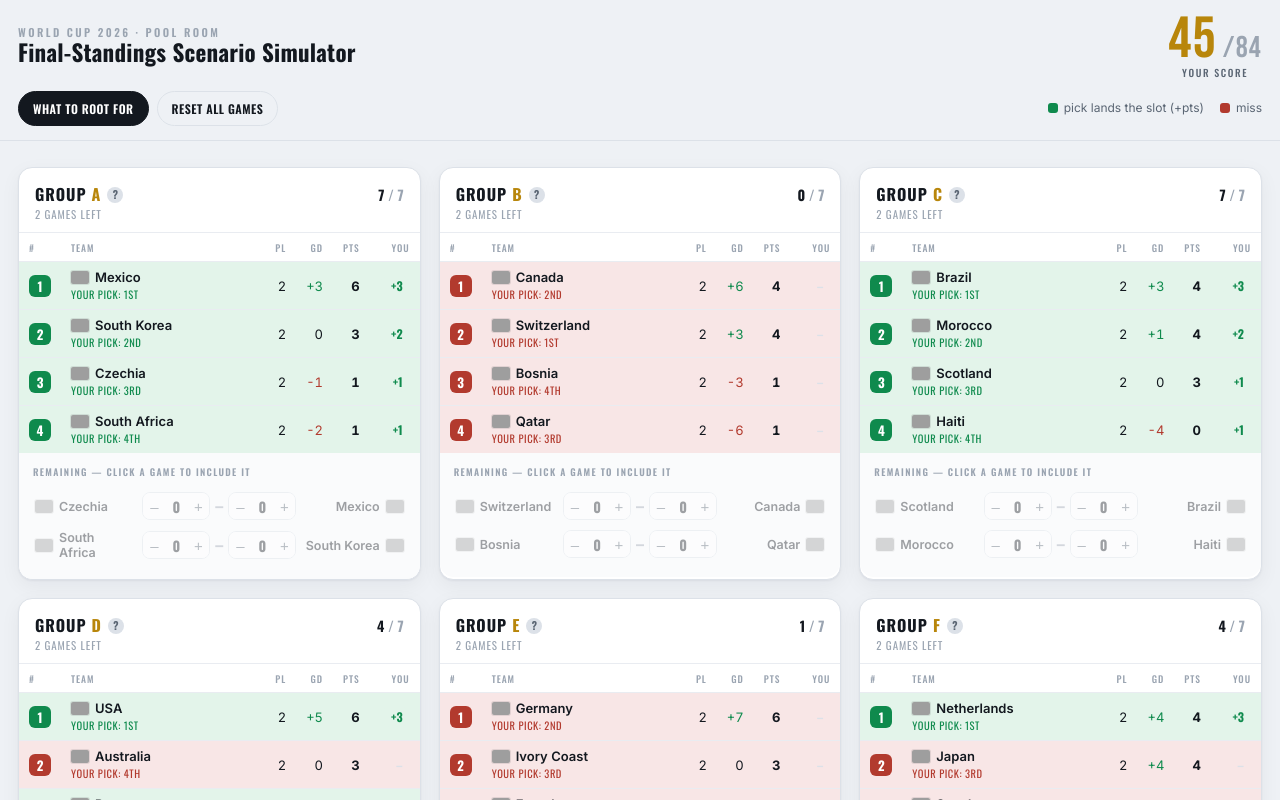
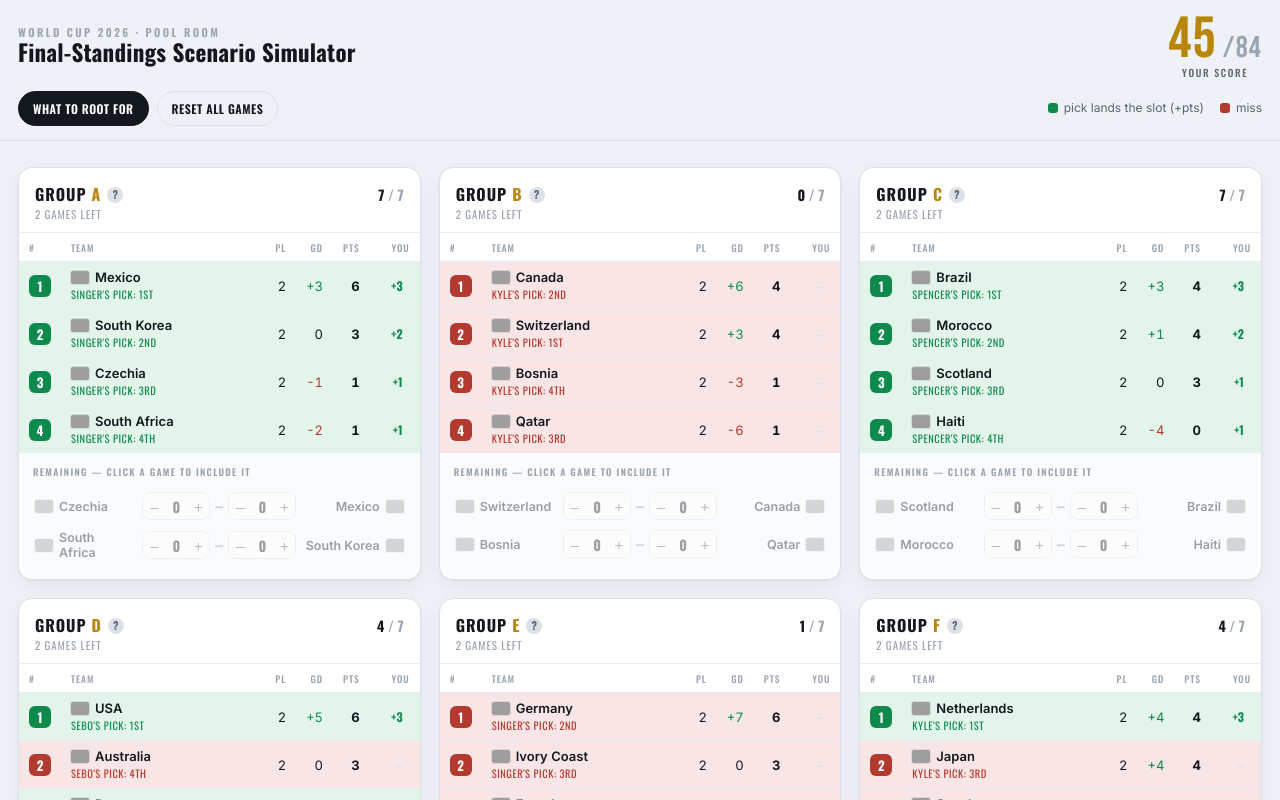
Before and after one commit to davidsebo/worldcup, a React (Vite) app: page / in a window 1280 px wide. Shown: the top 800 px of the page. Built offline with nearby package versions, Linux system fonts and the light colour scheme; grey boxes are pictures that could not be loaded.

Commit message:
Label picks by owner per group

```diff
--- a/src/App.jsx
+++ b/src/App.jsx
@@ -1,5 +1,5 @@
 import { useState, useMemo, useCallback } from 'react'
-import { NAME, GROUPS, DREAM, POINTS, ORD, TIPS, FLAG } from './data.js'
+import { NAME, GROUPS, DREAM, POINTS, ORD, TIPS, FLAG, PICKER } from './data.js'
 import { computeRows, scoreGroup, initScores } from './standings.js'
 
 function Flag({ code }) {
@@ -155,7 +155,7 @@ function GroupCard({ group, scores, setScore, toggleActive }) {
                     {NAME[r.code]}
                   </div>
                   <div className="pick-note">
-                    your pick: {predIdx >= 0 ? ORD[predIdx] : '—'}
+                    {PICKER[group.id] || 'Your'}'s pick: {predIdx >= 0 ? ORD[predIdx] : '—'}
                   </div>
                 </td>
                 <td>{r.P}</td>
--- a/src/data.js
+++ b/src/data.js
@@ -110,6 +110,14 @@ export const DREAM = {
 export const POINTS = [3, 2, 1, 1] // 1st, 2nd, 3rd, 4th
 export const ORD = ['1st', '2nd', '3rd', '4th']
 
+// Who made the picks in each group.
+export const PICKER = {
+  A: 'Singer', E: 'Singer', I: 'Singer',
+  B: 'Kyle', F: 'Kyle', J: 'Kyle',
+  C: 'Spencer', G: 'Spencer', K: 'Spencer',
+  D: 'Sebo', H: 'Sebo', L: 'Sebo',
+}
+
 // Strategy tooltips per group — shown via the "?" icon in each header.
 export const TIPS = {
   A: { tagline: 'ceiling 7/7 · all live', bullets: [
```
